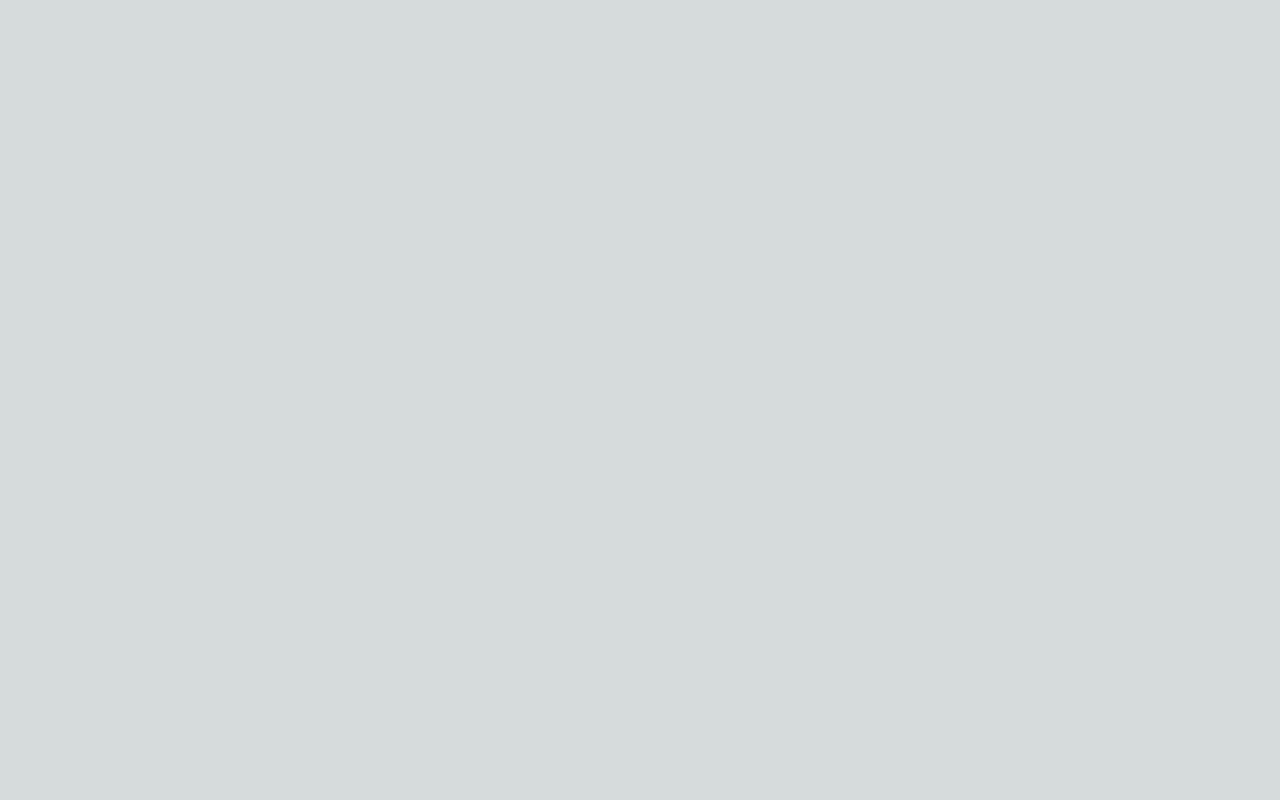
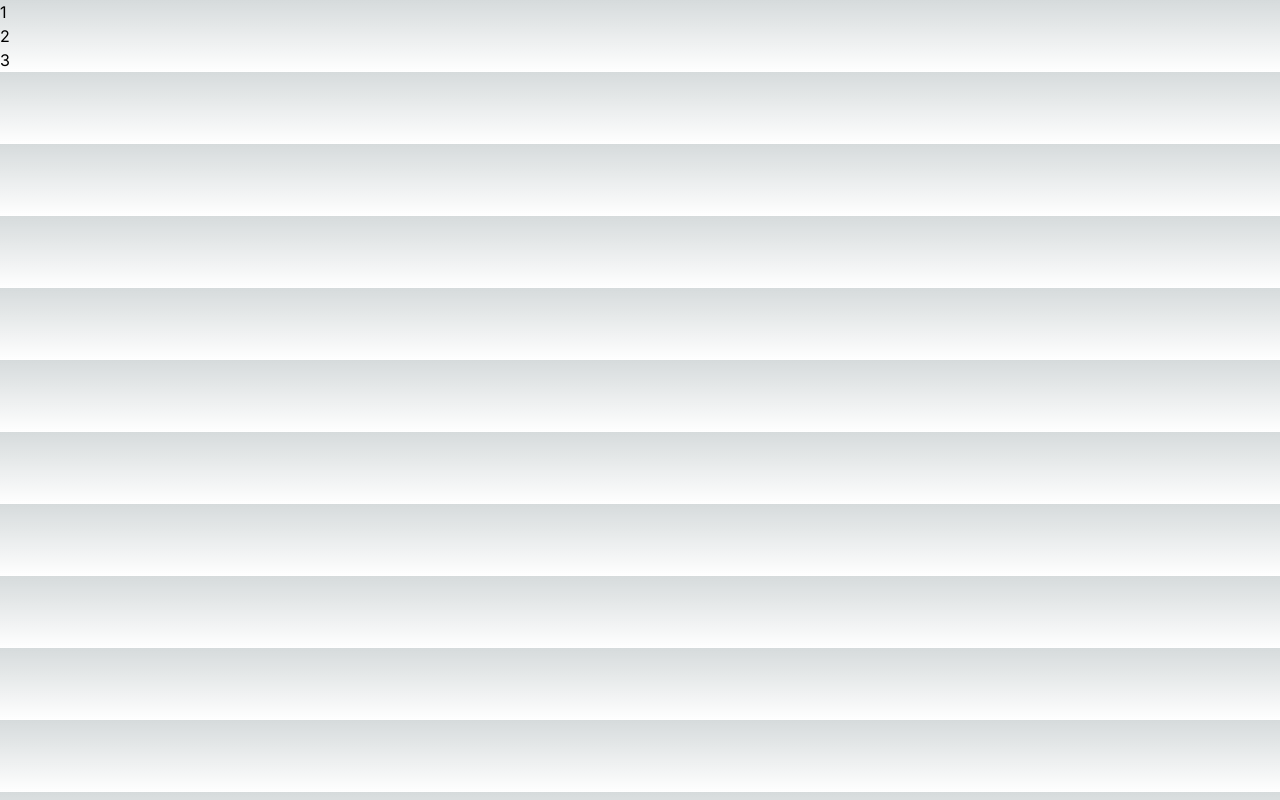
Before and after one commit to NextshopSYSAA/Nextshop, a Next.js app in the folder next-shop/: page / in a window 1280 px wide. Built offline with nearby package versions, Linux system fonts and the light colour scheme.

Commit message:
add back

```diff
--- a/next-shop/app/layout.tsx
+++ b/next-shop/app/layout.tsx
@@ -1,6 +1,7 @@
 import type { Metadata } from "next";
 import { Inter } from "next/font/google";
 import "./globals.css";
+
 
 const inter = Inter({ subsets: ["latin"] });
 
@@ -17,6 +18,7 @@
   return (
     <html lang="en">
       <body className={inter.className}>{children}</body>
+
     </html>
   );
 }
--- a/next-shop/app/nav/page.tsx
+++ b/next-shop/app/nav/page.tsx
@@ -0,0 +1,18 @@
+import React from 'react'
+
+const Nav = () => {
+  return (
+    <div>
+    <nav>
+        <ul>
+            <li>1</li>
+            <li>2</li>
+            <li>3</li>
+
+        </ul>
+    </nav>
+    </div>
+  )
+}
+
+export default Nav
--- a/next-shop/app/page.tsx
+++ b/next-shop/app/page.tsx
@@ -1,8 +1,10 @@
 import Image from "next/image";
-
+import Nav from "./nav/page";
 export default function Home() {
   return (
-    <div></div>
+    <div>
+      <Nav/>
+    </div>
 
   );
 }
```
